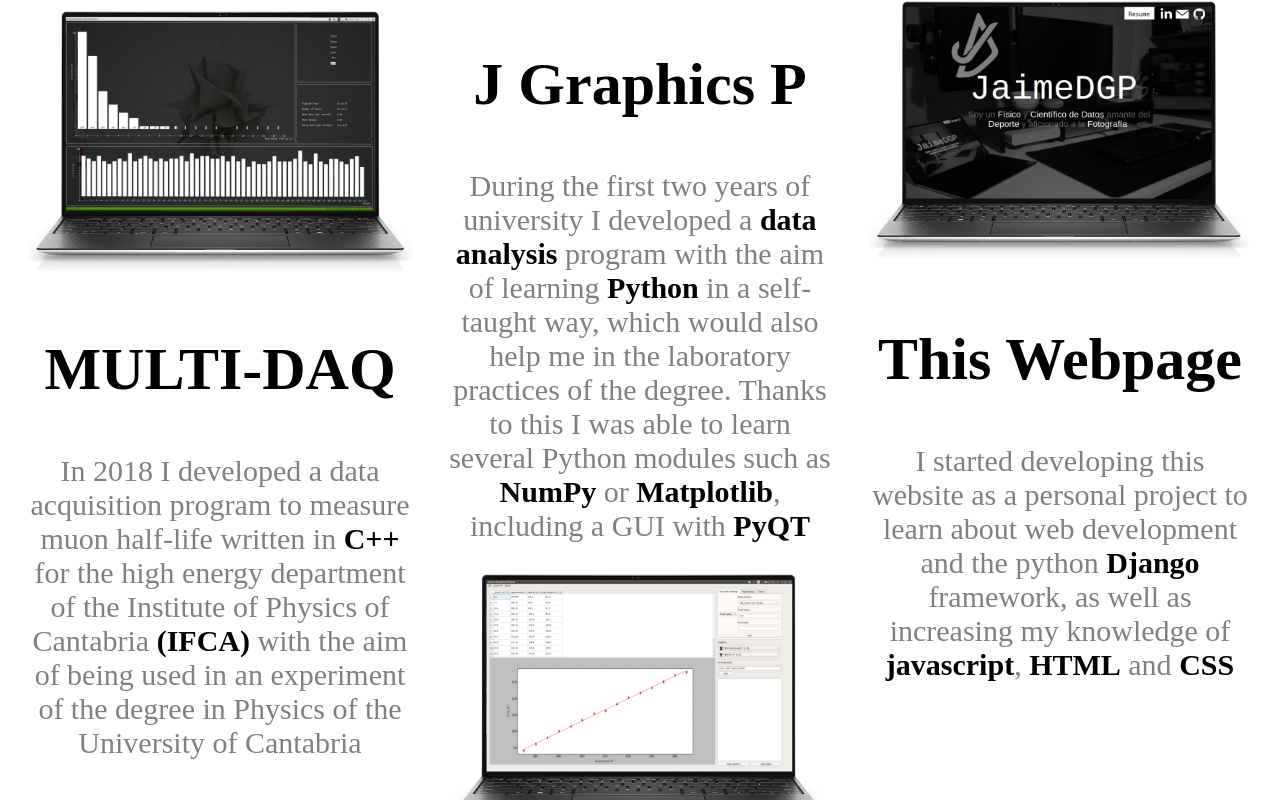
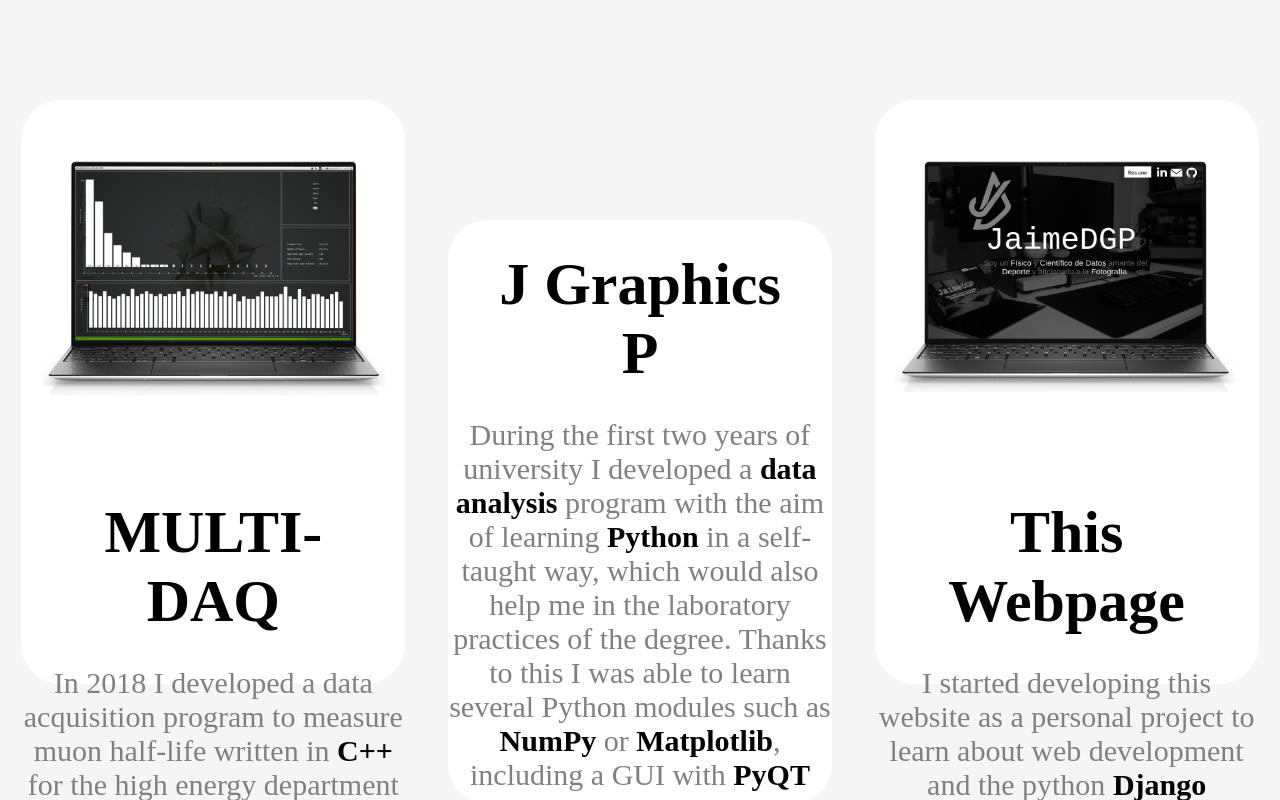
Before and after one commit to Jaimedgp/jaimedgpWeb, a Django app: template resume/templates/index.html in a window 1280 px wide. Shown: the part 800-1600 px from the top of the page. Run offline with Django 3.2, Linux system fonts and the light colour scheme; the template is opened without the code that fills it, so the values that code supplies are empty; grey boxes are pictures that could not be loaded.

Commit message:
Work in code and academy sections

```diff
--- a/resume/static/css/code_info.css
+++ b/resume/static/css/code_info.css
@@ -1,16 +1,34 @@
 #code {
     display: flex;
+    margin: 0 0;
+
+    background: whitesmoke;
+}
+
+.column {
+    width: 30vw;
+    height: 80vh;
+
+    margin: auto;
+    margin-top: 100px;
 }
 
 .new-project {
-    width: 30vw;
+    text-align: center;
+    height: 73vh;
 
-    margin: auto;
-    text-align: center;
+    background: white;
+    /*border: 3px; solid gray;*/
+    border-radius: 40px;
 }
 
 
-.new-project > h1 { font-size:60px; }
+.new-project > h1 {
+    font-size:60px;
+    padding: 30px;
+
+    margin: 0px;
+}
 
 .new-project > h1 > a {
     text-decoration: none;
@@ -21,11 +39,20 @@
     font-size: 30px;
     color: gray;
 
+    margin: auto; /*40px 10px 20px 10px;*/
+    padding-bottom: 10px;
 }
 
-.link-github { padding-top: 50px; }
+.new-project > img {
+    padding: 60px 10px;
+    width: 90%;
+}
+
+.link-github { padding-top: 10vh; }
 
 .link-github > a {
+    float: right;
+
     text-decoration: none;
     font-size: 40px;
     color: black;
--- a/resume/static/css/styles.css
+++ b/resume/static/css/styles.css
@@ -1,5 +1,6 @@
 @import "home_page.css";
 @import "code_info.css";
+@import "academy_info.css";
 
 
 html { height: 100vh; }
--- a/resume/templates/index.html
+++ b/resume/templates/index.html
@@ -51,45 +51,63 @@
         <section>
             <div class="entry-content" id="code">
 
+                <div class="column">
                     <!-- MULTI-DAQ -->
-                <div class="new-project" data-aos="fade-up"
+                    <div class="new-project" style="margin-bottom: 15vh;">
+                        <!--
+                        data-aos="fade-up"
                         data-aos-duration="5000"
                         data-aos-anchor-placement="bottom-bottom">
+                        -->
                             {% load static %}
-                        <img style="width:30vw;" src="{% static 'Photos/Code/Muon.png' %}"></img>
+                            <img src="{% static 'Photos/Code/Muon.png' %}"></img>
                             <h1><a href="https://github.com/Jaimedgp/Muon-Experiment-reader"> MULTI-DAQ </a></h1>
 
                             <p> In 2018 I developed a data acquisition program to measure muon half-life written in <b style="color: black;">C++</b> for the high energy department of the Institute of Physics of Cantabria <b style="color: black;">(IFCA)</b> with the aim of being used in an experiment of the degree in Physics of the University of Cantabria </p>
                     </div>
+                </div>
 
+                <div class="column">
                     <!-- JUST A GRPAHICS PRINTER -->
-                <div class="new-project" data-aos="fade-up"
+                    <div class="new-project" style="margin-top: 15vh;">
+                        <!--
+                        data-aos="fade-up"
                         data-aos-duration="5000"
                         data-aos-anchor-placement="bottom-bottom">
+                        -->
                             <h1><a href="https://github.com/Jaimedgp/J_Graphics_P"> J Graphics P </a></h1>
 
                             <p>During the first two years of university I developed a <b style="color: black;">data analysis</b> program with the aim of learning <b style="color: black;">Python</b> in a self-taught way, which would also help me in the laboratory practices of the degree. Thanks to this I was able to learn several Python modules such as <b style="color: black;">NumPy</b> or <b style="color: black;">Matplotlib</b>, including a GUI with <b style="color: black;">PyQT</b></p>
 
                             {% load static %}
-                        <img style="width:30vw;" src="{% static 'Photos/Code/JGP.png' %}"></img>
+                            <img src="{% static 'Photos/Code/JGP.png' %}"></img>
+                    </div>
                 </div>
 
+                <div class="column">
                     <!-- MY OWN WEBPAGE -->
-                <div class="new-project" data-aos="fade-up"
+                    <div class="new-project"><!-- style="margin-bottom: 15vh;">-->
+                        <!--
+                        data-aos="fade-up"
                         data-aos-duration="5000"
                         data-aos-anchor-placement="bottom-bottom">
+                        -->
                             {% load static %}
-                        <img style="width:30vw;" src="{% static 'Photos/Code/webpage.png' %}"></img>
+                            <img src="{% static 'Photos/Code/webpage.png' %}"></img>
 
                             <h1><a href="https://github.com/Jaimedgp/jaimedgpWeb"> This Webpage </a></h1>
 
                             <p>I started developing this website as a personal project to learn about web development and the python <b style="color: black;">Django</b> framework, as well as increasing my knowledge of <b style="color: black;">javascript</b>, <b style="color: black;">HTML</b> and <b style="color: black;">CSS</b></p>
 
-                        <div class="link-github" data-aos="fade-up"
+                    </div>
+                    <div class="link-github">
+                            <!--
+                            data-aos="fade-up"
                             data-aos-duration="5000"
                             data-aos-anchor-placement="bottom-bottom">
+                            -->
 
-                            <a href="https://github.com/Jaimedgp?tab=repositories"><p> <img style="width:80px;" src="{% static 'Photos/Code/github.png' %}"></img>
+                        <a href="https://github.com/Jaimedgp?tab=repositories"><p> <img style="height:40px;" src="{% static 'Photos/Code/github.png' %}"></img>
                         More Projects >>
                         </p></a>
                     </div>
@@ -98,22 +116,62 @@
         </section>
 
         <!-- ACADEMY INFORMATION -->
+        <section class="academy">
+            <div class="entry-content">
+                <!-- MSc Data Science -->
+                <div class="cv-entry" id="master">
+                    <div class="cv-title">
+                        <h1>MSc in Data Science</h1>
+                    </div>
+                    <div class="cv-description">
+                        <p>Master in Data Science from the University of Cantabria in the specialty in data science intelligence with subjects of specializing in <b style="color:black;">Physics</b> and <b style="color:black;">Internet of Things (IoT)</b></p>
+
+                        <p> <hr style="width:75%; border-color: gray;"></p>
+                    </div>
+                </div>
+
+                <!-- Physics Degree -->
+                <div class="cv-entry" id="physics">
+                    <div class="cv-title">
+                        <h1>Physics Degree</h1>
+                    </div>
+                    <div class="cv-description">
+                        <p>In 2019 I graduated in physics from the University of Cantabria with the <b style="color: black;">mention of fundamental physics</b>. During the four years of the degree, in addition to my studies in physics, I took the opportunity to increase my knowledge in computer science through <b style="color: black;">additional training</b> in Computer Engineering‘s subject <b style="color: black;">Databases</b>.</p>
+                        <p>My final degree thesis <b style="color: black;">"Simulation of optical frequency combs generated by semiconductor lasers"</b> allowed me to participate as co-author in a scientific article published in the <a style="color: gray;" href="https://ieeexplore.ieee.org/abstract/document/9145638">IEEE Photonics</a> Journal and in a conference of the <a style="color: gray;" href="https://doi.org/10.1117/12.2554563">SPIE Photonics Europe</a></p>
+
+                        <p> <hr style="width:75%; border-color: gray;"></p>
+                    </div>
+                </div>
+
+                <!-- International Baccalaureate -->
+                <div class="cv-entry" id="IB">
+                    <div class="cv-title">
+                        <h1>International Baccalaureate</h1>
+                    </div>
+                    <div class="cv-description">
+                        <p>I did the international baccalaureate diploma program <b style="color: black;">simultaneously</b> with the Spanish national baccalaureate.</p>
+
+                        <p>During these studies and within the DP core Creativity, Activity and Services (CAS), I participated in activities such as <b style="color: black;">philosophical essay</b> contests, <b style="color: black;">Mathematical Olympics</b>, <b style="color: black;">scientific outreach</b> activities with the University of Cantabria and <b style="color: black;">volunteering</b> in the Cáritas organization, preparing packages of food for families in need, continuing this last activity in subsequent years.</p>
+                    </div>
+                </div>
+            </div>
+        </section>
+
+        <!-- SPORTS INFORMATION -->
+        <!--
         <section>
             <div class="entry-content">
             </div>
         </section>
+        -->
 
-        <!-- SPORTS INFORMATION -->
+        <!-- PHOTOGRAPHY INFORMATION -->
+        <!--
         <section>
             <div class="entry-content">
             </div>
         </section>
-
-        <!-- PHOTOGRAPHY INFORMATION -->
-        <section>
-            <div class="entry-content">
-            </div>
-        </section>
+        -->
     </body>
 
     <script src="https://unpkg.com/aos@next/dist/aos.js"></script>
```
Also changed, not shown: resume/static/css/academy_info.css (added, +40 -0 lines), resume/static/Photos/Code/Main.png (deleted), resume/static/Photos/Code/Screenshot from 2020-09-22 10-52-23.png (deleted), resume/static/Photos/Code/Screenshot_JGP.png (deleted), resume/static/Photos/Code/dell.jpg (deleted), resume/static/Photos/Gallery/Develop/BW_5340.jpg (deleted), resume/static/Photos/Gallery/Develop/Edited_5848.JPG (deleted), resume/static/Photos/Gallery/Develop/bck.jpg (deleted), resume/static/Photos/Gallery/Develop/canon.jpg (deleted), resume/static/Photos/Home_page/MultiDAQ.png (deleted), resume/static/Photos/academic/estudios-1.jpg (deleted), 5 other files. Lines whose indentation alone changed are shown as unchanged.
